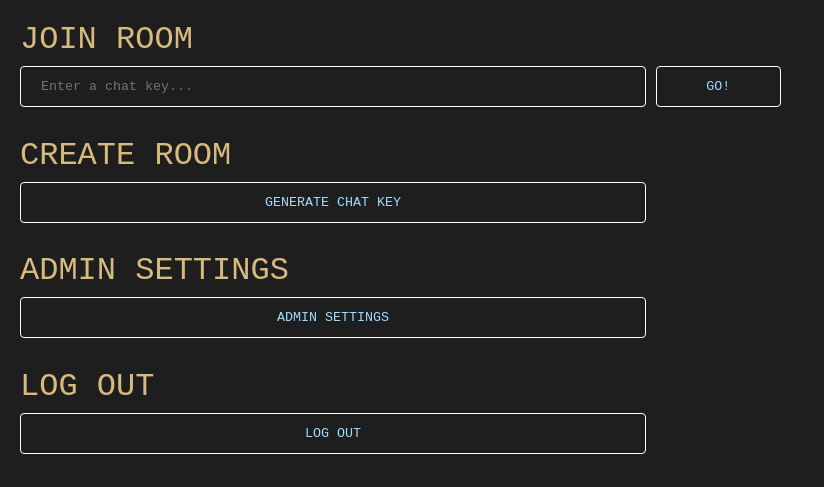
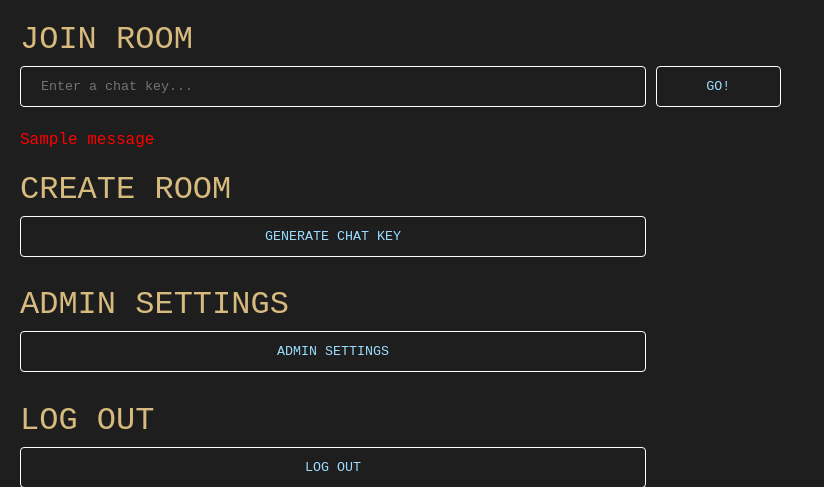
Before and after one commit to DHBW-FN-TIT20/dev-chat, a Flask app: template templates/chat_key.html in a window 1280 px wide. Shown: the top 487 px of the page, without its empty margins (0-824 px from the left). Run offline with Flask 2, Linux system fonts and the light colour scheme; the template is opened without the code that fills it: values that come from a table or form of the project are taken from there, others are empty; data comes from the database, SQL or seed files in the repository; one stand-in notice (Sample message) is shown; parts of the project's set-up code (start-up, migrations or seed data) failed here and were passed over.

Commit message:
FeatureFix error message chat key

```diff
--- a/templates/chat_key.html
+++ b/templates/chat_key.html
@@ -16,6 +16,10 @@
         <button>GO!</button>
     </form>
 
+    {% for message in get_flashed_messages() %}
+        <div style=""><p style="color: red;">{{ message }}</p></div>
+    {% endfor %}
+
     <h1>CREATE ROOM</h1>
     <form action="/chat_key_create" method="post">
         <button style="width: 50%">GENERATE CHAT KEY</button>
```
